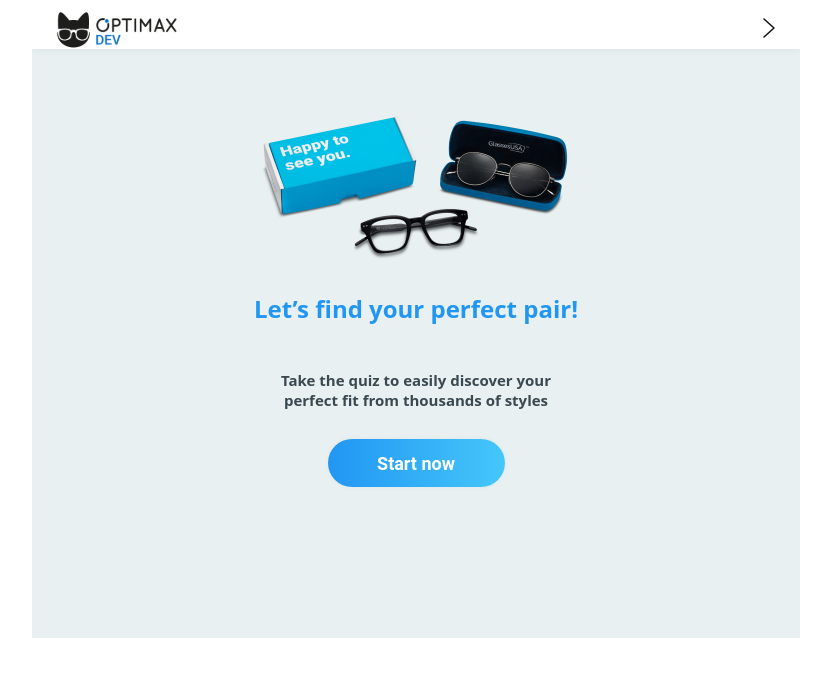
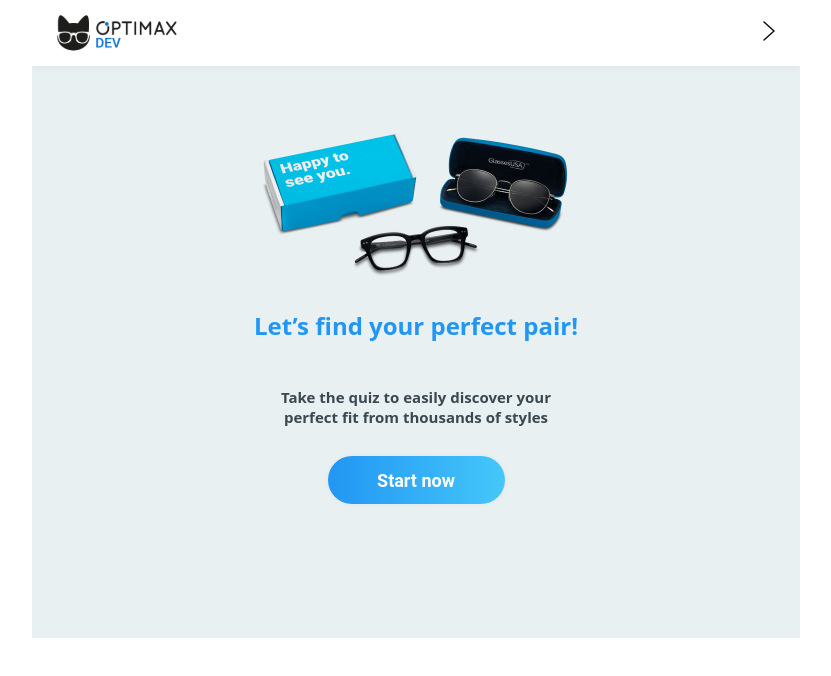
Before and after one commit to Nekitech/volgaIT2022-javascript, a React (Create React App) app: page / in a window 1280 px wide. Shown: the top 676 px of the page, without its empty margins (224-1055 px from the left). Built offline with nearby package versions, Linux system fonts and the light colour scheme.

Commit message:
fix header

```diff
--- a/src/components/UI/Header/Header.jsx
+++ b/src/components/UI/Header/Header.jsx
@@ -52,18 +52,19 @@
       fontSize: "18px",
       lineHeight: "19px",
       textAlign: "center",
-      color: "#3C5060"
+      color: "#3C5060",
+      margin: '0'
     },
     header__top: {
       display: "flex",
-      padding: "11px 25px 0 25px",
+      // padding: "11px 25px 14px 25px",
       alignItems: "center",
-      justifyContent: "space-between"
+      justifyContent: "space-between",
     }
   })
   return (
     <header className={css(styles.header)}>
-      <div className={css(styles.header__top)} style={(counter === 11) ? { padding: '10px 25px 8px 25px' } : { padding: '20px 25px 19px 25px' }}>
+      <div className={css(styles.header__top)} style={(counter === 11 || counter === 0) ? { padding: '14px 25px 14px 25px' } : { padding: '20px 25px 19px 25px' }}>
         {
           (counter >= 1 && counter < 11) ? (
             <ArrowPrev></ArrowPrev>
--- a/src/components/UI/counterBar/CounterBar.jsx
+++ b/src/components/UI/counterBar/CounterBar.jsx
@@ -9,7 +9,7 @@
     width: "0",
     height: "8px",
     backgroundColor: "#45C9FF",
-    zIndex: 1,
+    zIndex: '1',
     ":before": {
       content: "''",
       position: "absolute",
```
